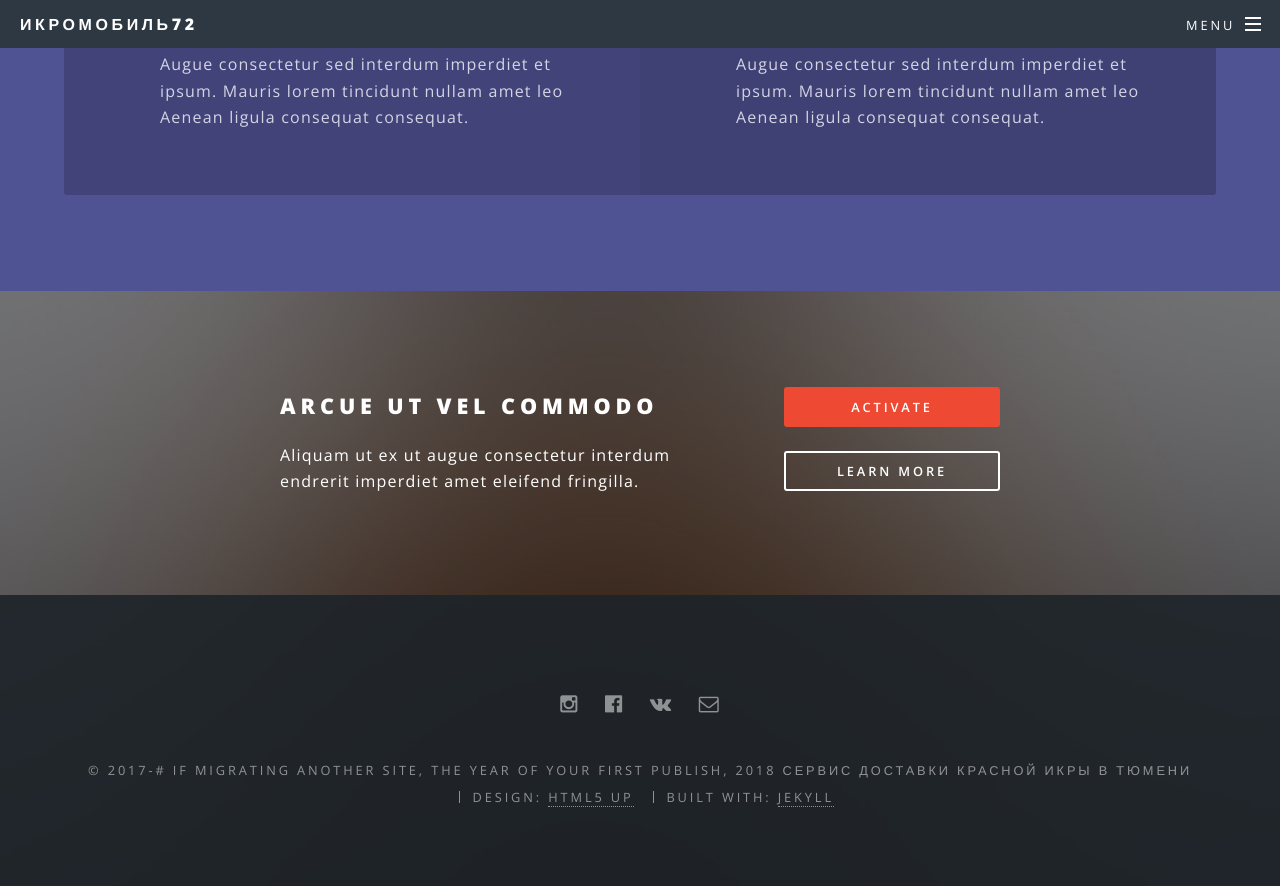
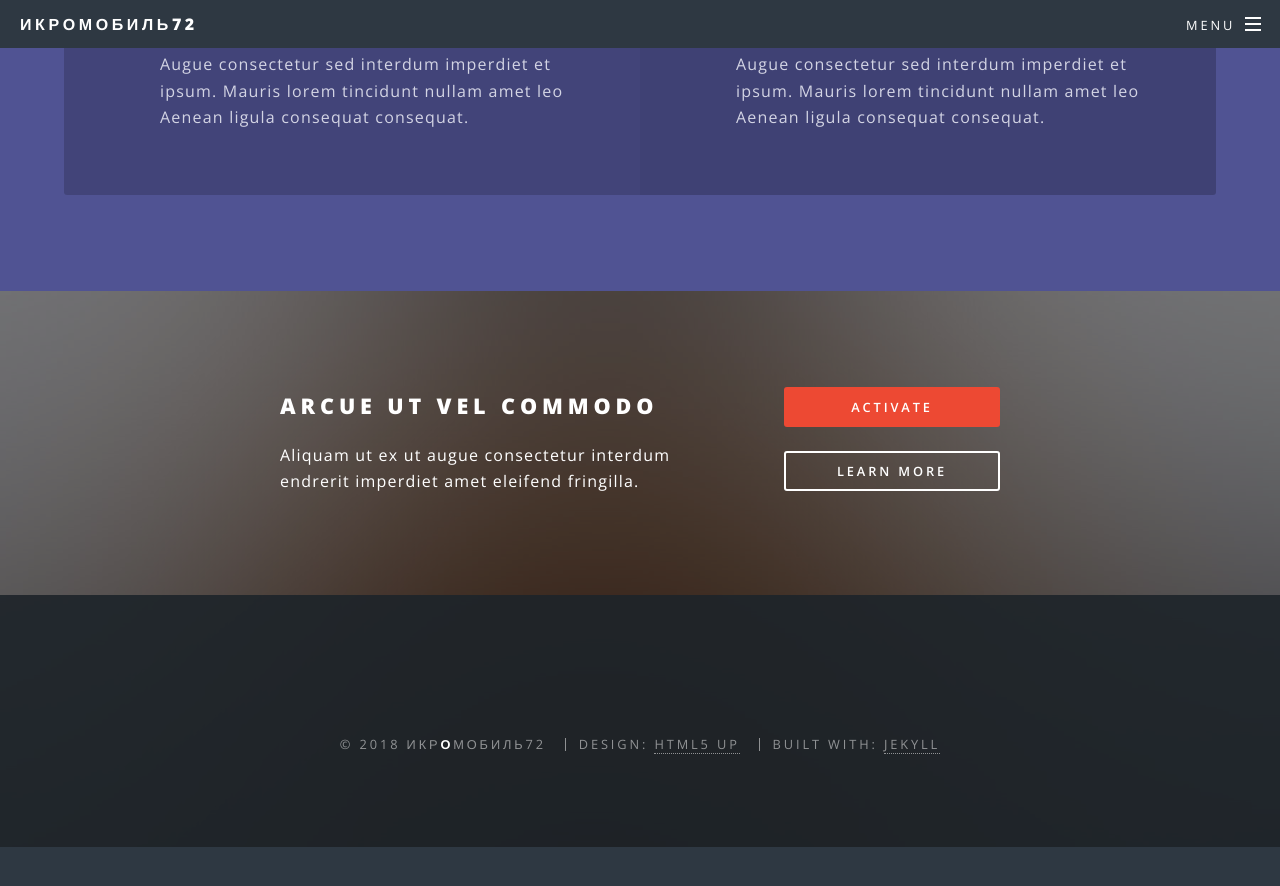
Before and after one commit to mdraft/mdraft.gihub.io, a Jekyll site: the page built from index.html, in a window 1280 px wide and 900 px high, scrolled down 3511 px. Shown: the top 886 px of the window. Built offline with Jekyll 4.4.1, drawn with Linux system fonts in a browser that asks for light colours; after the commit the page ends 4358 px from its top, so only the background shows below that; some of the changed text lies outside the part shown.

Commit message:
Update _config.yml

```diff
--- a/_config.yml
+++ b/_config.yml
@@ -2,7 +2,7 @@
 #
 
 # Site settings
-title: ИКРОМОБИЛЬ72
+  title: ИКР<b>О</b>МОБИЛЬ72
 description: |
   ИКРА КРАСНАЯ (ИКРА ГОРБУШИ)
   С КАМЧАТКИ (ОХЛАЖДЕННЫЙ ПРОДУКТ)
```
